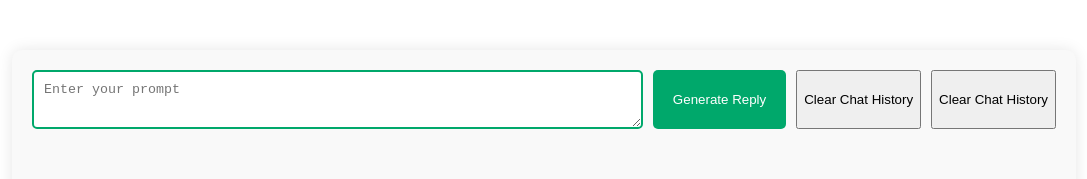
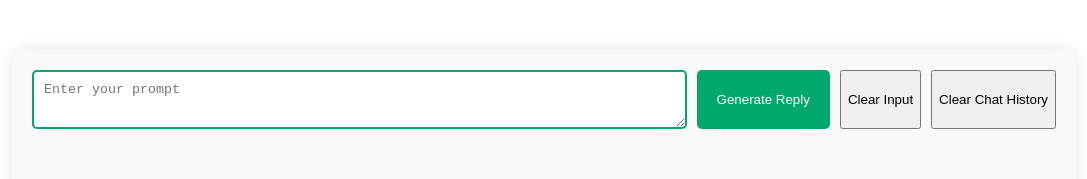
Before and after one commit to Hg2x/jadedoor, a React (Create React App) app: page / in a window 1280 px wide. Shown: the top 179 px of the page, without its empty margins (96-1183 px from the left). Built offline with nearby package versions, Linux system fonts and the light colour scheme; no server answers.

Commit message:
Rename button text

```diff
--- a/src/App.tsx
+++ b/src/App.tsx
@@ -109,7 +109,7 @@ const App: React.FC = () => {
           Generate Reply
         </button>
         <button onClick={clearInput}>
-          Clear Chat History
+          Clear Input
         </button>
         <button onClick={handleClearChat}>
           Clear Chat History
```
